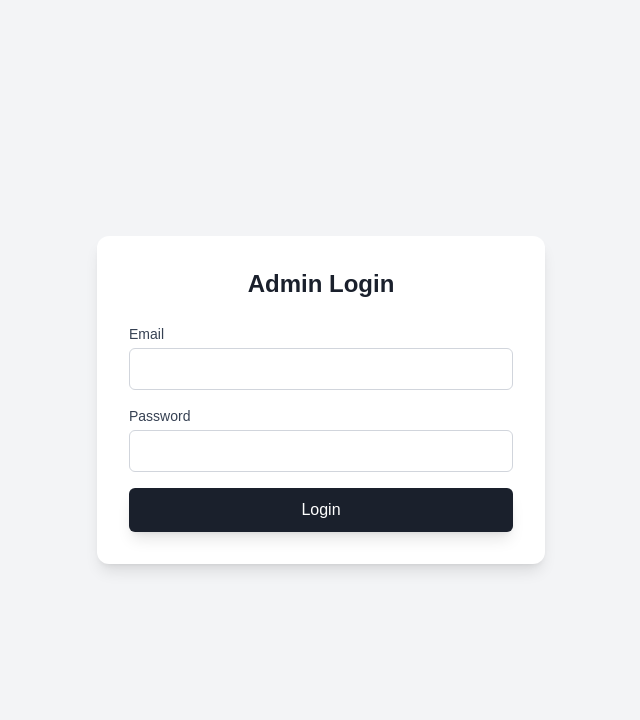
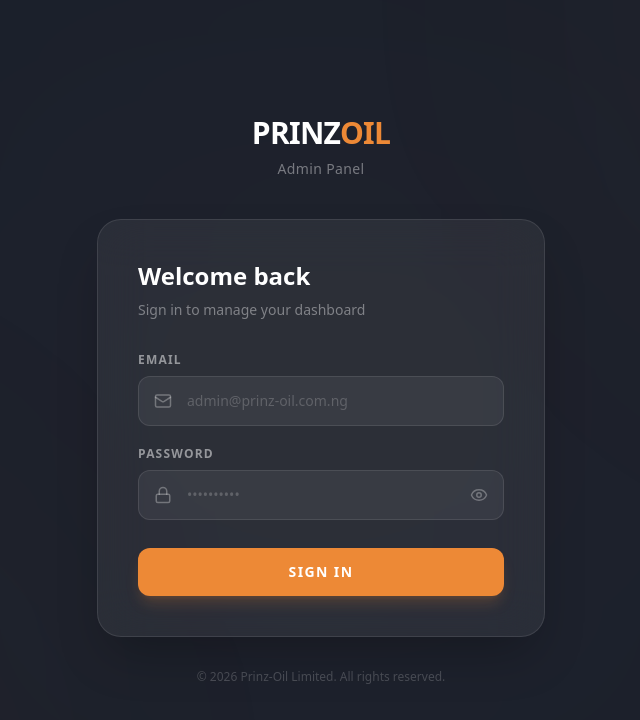
Before and after one commit to code-ninjax/prinz-oils, a Next.js app: page /admin/login in a window 1280 px wide. Shown: the top 720 px of the page, without its empty margins (319-959 px from the left). Built offline with nearby package versions, Linux system fonts and the light colour scheme; no server answers; a web font is replaced by a local one.

Commit message:
Add polished admin login with dummy credentials, switch auth to localStorage

```diff
--- a/app/admin/login/page.tsx
+++ b/app/admin/login/page.tsx
@@ -1,13 +1,17 @@
 'use client';
 
 import { useState } from 'react';
-import { supabase } from '@/lib/supabaseClient';
 import { useRouter } from 'next/navigation';
-import { Button } from '@/components/Button';
+import { Lock, Mail, Eye, EyeOff } from 'lucide-react';
+
+// Dummy credentials
+const ADMIN_EMAIL = 'admin@prinz-oil.com.ng';
+const ADMIN_PASSWORD = 'prinzoil2025';
 
 export default function AdminLogin() {
   const [email, setEmail] = useState('');
   const [password, setPassword] = useState('');
+  const [showPassword, setShowPassword] = useState(false);
   const [loading, setLoading] = useState(false);
   const [error, setError] = useState<string | null>(null);
   const router = useRouter();
@@ -17,62 +21,116 @@
     setLoading(true);
     setError(null);
 
-    try {
-      const { error } = await supabase.auth.signInWithPassword({
-        email,
-        password,
-      });
+    // Simulate a small delay
+    await new Promise((r) => setTimeout(r, 800));
 
-      if (error) throw error;
+    if (email === ADMIN_EMAIL && password === ADMIN_PASSWORD) {
+      localStorage.setItem('prinz-admin-auth', 'true');
+      router.push('/admin');
+    } else {
+      setError('Invalid email or password. Please try again.');
+    }
 
-      router.push('/admin');
-    } catch (err: any) {
-      setError(err.message);
-    } finally {
     setLoading(false);
-    }
   };
 
   return (
-    <div className="min-h-screen flex items-center justify-center bg-gray-100">
-      <div className="max-w-md w-full bg-white p-8 rounded-xl shadow-lg">
-        <h2 className="text-2xl font-bold text-center text-primary mb-6">Admin Login</h2>
+    <div className="min-h-screen flex items-center justify-center bg-primary relative overflow-hidden font-sans">
+      {/* Background decorative elements */}
+      <div className="absolute top-0 right-0 w-[600px] h-[600px] bg-accent/5 rounded-full blur-[150px] translate-x-1/2 -translate-y-1/2" />
+      <div className="absolute bottom-0 left-0 w-[600px] h-[600px] bg-accent/5 rounded-full blur-[150px] -translate-x-1/2 translate-y-1/2" />
+      <div className="absolute top-1/2 left-1/2 -translate-x-1/2 -translate-y-1/2 w-[800px] h-[800px] bg-accent/3 rounded-full blur-[200px]" />
+
+      <div className="relative z-10 w-full max-w-md mx-4">
+        {/* Logo / Brand */}
+        <div className="text-center mb-10">
+          <h1 className="text-3xl font-black text-white tracking-tight">
+            PRINZ<span className="text-accent">OIL</span>
+          </h1>
+          <p className="text-white/40 text-sm mt-2 font-medium tracking-wide">Admin Panel</p>
+        </div>
+
+        {/* Login Card */}
+        <div className="bg-white/[0.06] backdrop-blur-xl rounded-3xl p-8 md:p-10 border border-white/10 shadow-2xl">
+          <div className="mb-8">
+            <h2 className="text-2xl font-black text-white mb-2">Welcome back</h2>
+            <p className="text-white/40 text-sm">Sign in to manage your dashboard</p>
+          </div>
 
           {error && (
-          <div className="bg-red-50 text-red-500 p-3 rounded-md mb-4 text-sm">
+            <div className="bg-red-500/10 border border-red-500/20 text-red-400 px-4 py-3 rounded-xl mb-6 text-sm font-medium">
               {error}
             </div>
           )}
 
-        <form onSubmit={handleLogin} className="space-y-4">
+          <form onSubmit={handleLogin} className="space-y-5">
+            {/* Email */}
             <div>
-            <label className="block text-sm font-medium text-gray-700 mb-1">Email</label>
+              <label className="block text-white/50 text-xs font-bold uppercase tracking-widest mb-2">Email</label>
+              <div className="relative">
+                <div className="absolute left-4 top-1/2 -translate-y-1/2 text-white/30">
+                  <Mail size={18} />
+                </div>
                 <input
                   type="email"
                   value={email}
                   onChange={(e) => setEmail(e.target.value)}
-              className="w-full px-4 py-2 border border-gray-300 rounded-md focus:ring-2 focus:ring-accent focus:border-transparent outline-none"
+                  placeholder="admin@prinz-oil.com.ng"
+                  className="w-full pl-12 pr-4 py-3.5 bg-white/[0.06] border border-white/10 rounded-xl text-white placeholder-white/20 focus:ring-2 focus:ring-accent/50 focus:border-accent/50 outline-none transition-all text-sm"
                   required
                 />
               </div>
+            </div>
+
+            {/* Password */}
             <div>
-            <label className="block text-sm font-medium text-gray-700 mb-1">Password</label>
+              <label className="block text-white/50 text-xs font-bold uppercase tracking-widest mb-2">Password</label>
+              <div className="relative">
+                <div className="absolute left-4 top-1/2 -translate-y-1/2 text-white/30">
+                  <Lock size={18} />
+                </div>
                 <input
-              type="password"
+                  type={showPassword ? 'text' : 'password'}
                   value={password}
                   onChange={(e) => setPassword(e.target.value)}
-              className="w-full px-4 py-2 border border-gray-300 rounded-md focus:ring-2 focus:ring-accent focus:border-transparent outline-none"
+                  placeholder="••••••••••"
+                  className="w-full pl-12 pr-12 py-3.5 bg-white/[0.06] border border-white/10 rounded-xl text-white placeholder-white/20 focus:ring-2 focus:ring-accent/50 focus:border-accent/50 outline-none transition-all text-sm"
                   required
                 />
+                <button
+                  type="button"
+                  onClick={() => setShowPassword(!showPassword)}
+                  className="absolute right-4 top-1/2 -translate-y-1/2 text-white/30 hover:text-white/60 transition-colors"
+                >
+                  {showPassword ? <EyeOff size={18} /> : <Eye size={18} />}
+                </button>
               </div>
-          <Button
+            </div>
+
+            {/* Submit */}
+            <button
               type="submit"
-            className="w-full bg-primary hover:bg-primary-light"
               disabled={loading}
+              className="w-full bg-accent hover:bg-accent-dark text-white font-bold py-3.5 rounded-xl transition-all shadow-lg shadow-accent/20 disabled:opacity-50 disabled:cursor-not-allowed text-sm uppercase tracking-widest mt-2"
             >
-            {loading ? 'Logging in...' : 'Login'}
-          </Button>
+              {loading ? (
+                <span className="flex items-center justify-center gap-2">
+                  <svg className="animate-spin h-4 w-4" viewBox="0 0 24 24">
+                    <circle className="opacity-25" cx="12" cy="12" r="10" stroke="currentColor" strokeWidth="4" fill="none" />
+                    <path className="opacity-75" fill="currentColor" d="M4 12a8 8 0 018-8V0C5.373 0 0 5.373 0 12h4z" />
+                  </svg>
+                  Signing in...
+                </span>
+              ) : (
+                'Sign In'
+              )}
+            </button>
           </form>
+        </div>
+
+        <p className="text-center text-white/20 text-xs mt-8">
+          &copy; {new Date().getFullYear()} Prinz-Oil Limited. All rights reserved.
+        </p>
       </div>
     </div>
   );
--- a/app/admin/page.tsx
+++ b/app/admin/page.tsx
@@ -30,12 +30,11 @@
     fetchTeam();
   }, []);
 
-  const checkUser = async () => {
-    const { data: { session } } = await supabase.auth.getSession();
-    if (!session) {
-      // For demo purposes, we might allow access or redirect.
-      // In production, uncomment the next line:
-      // router.push('/admin/login');
+  const checkUser = () => {
+    const isAuth = localStorage.getItem('prinz-admin-auth');
+    if (!isAuth) {
+      router.push('/admin/login');
+      return;
     }
     setLoading(false);
   };
@@ -45,8 +44,8 @@
     if (data) setTeam(data);
   };
 
-  const handleLogout = async () => {
-    await supabase.auth.signOut();
+  const handleLogout = () => {
+    localStorage.removeItem('prinz-admin-auth');
     router.push('/admin/login');
   };
 
```
Lines whose indentation alone changed are shown as unchanged.
